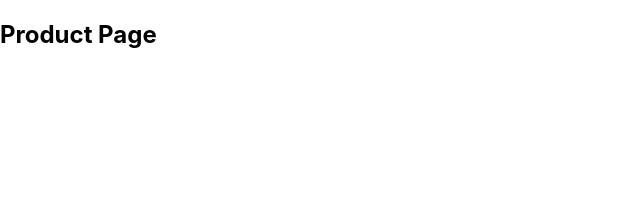
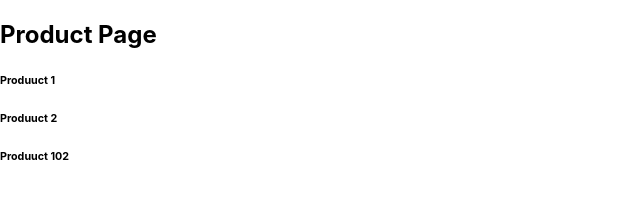
Before and after one commit to Shahjalalrafi/next-js-all-you-need-to-know, a Next.js app: page /product in a window 1280 px wide. Shown: the top 213 px of the page, without its empty margins (0-640 px from the left). Built offline with nearby package versions, Linux system fonts and the light colour scheme.

Commit message:
fetching data

```diff
--- a/pages/product/index.js
+++ b/pages/product/index.js
@@ -1,9 +1,19 @@
 import React from 'react'
+import Link from 'next/link'
 
-export default function Product() {
+export default function Product({productId = 102}) {
     return (
         <div>
             <h2>Product Page</h2>
+            <Link href="/product/1">
+                <h6>Produuct 1</h6>
+            </Link>
+            <Link href="/product/2">
+                <h6>Produuct 2</h6>
+            </Link>
+            <Link href={`/product/${productId}`} replace>
+                <h6>Produuct {productId}</h6>
+            </Link>
         </div>
     )
 }
```
Also changed, not shown: Src/view/HomePage/Component/Products/Product.js (added, +16 -0 lines), Src/view/HomePage/HomePage.js (added, +12 -0 lines), pages/index.js (+24 -2 lines).
